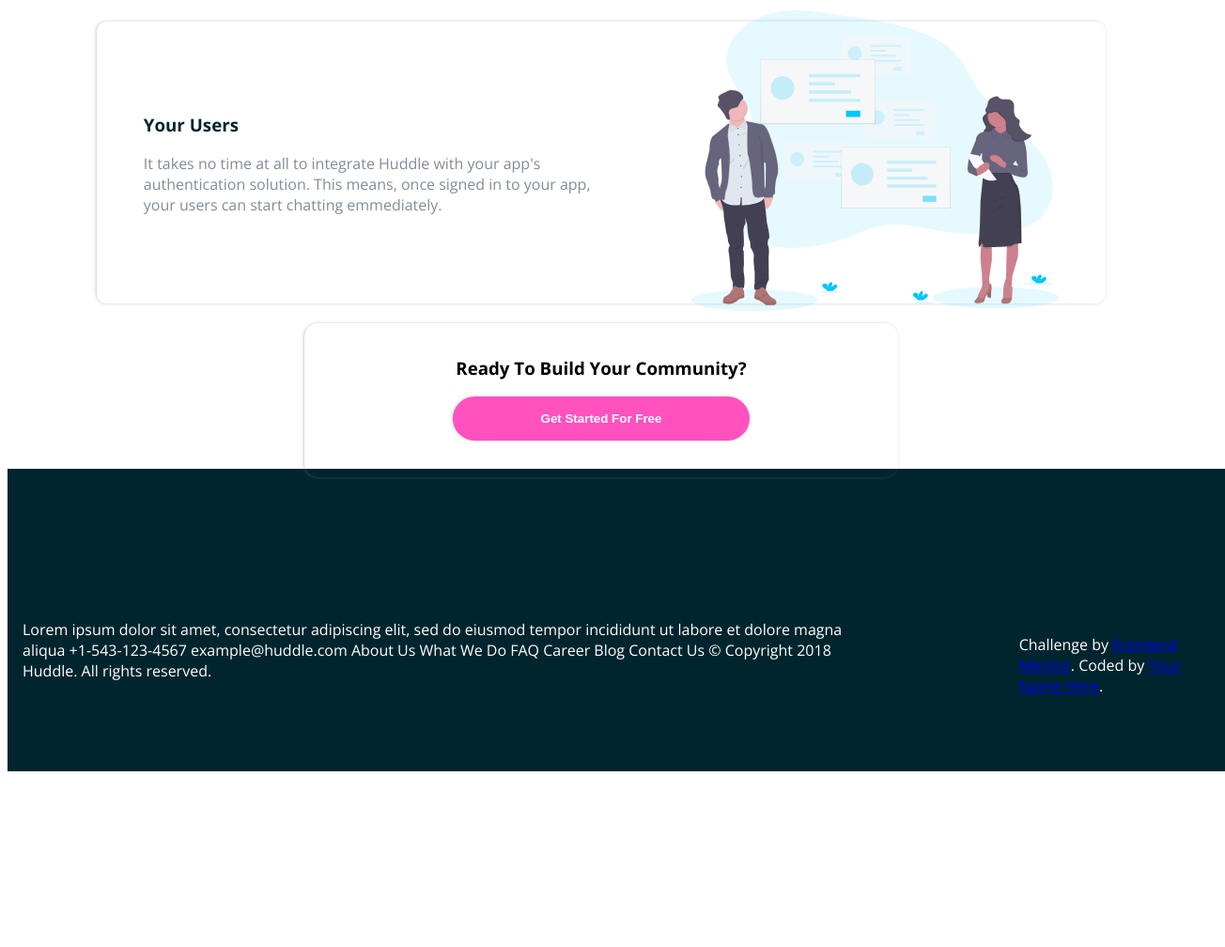
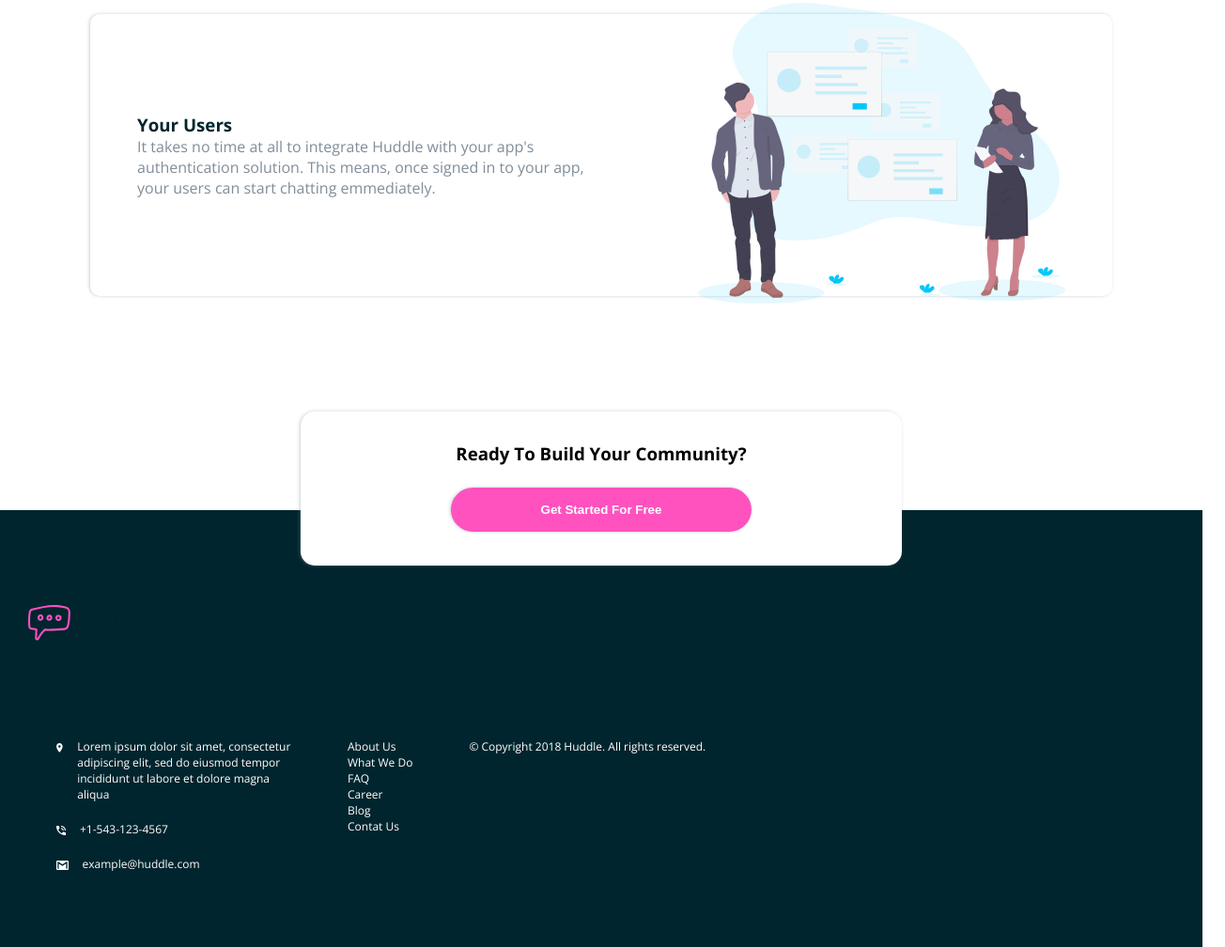
Before and after one commit to Lucas-S-Guilherme/web1, a plain HTML site: page desafioAula5/index.html in a window 1280 px wide. Shown: the part 1513-2521 px from the top of the page at 94% size, 1304 px wide, since content can reach past the window. Before the commit the page ends 2342 px from the top, so only its background shows below. Drawn offline with Linux system fonts and the light colour scheme; a web font is replaced by a local one.

Commit message:
Rodapé dando trabalho

```diff
--- /dev/null
+++ b/desafioAula5/css/reset.css
@@ -0,0 +1,4 @@
+* {
+    margin: 0;
+    padding: 0;
+}
--- a/desafioAula5/css/style.css
+++ b/desafioAula5/css/style.css
@@ -61,7 +61,8 @@ header {
 /* Flex containers em coluna*/
 header,
 .meioPagina section,
-.destaques {
+.destaques,
+.botaoFinal, footer{
     display: flex;
     flex-direction: column;
 }
@@ -70,12 +71,11 @@ header,
 header nav,
 .meioPagina,
 .bloco-destaque,
-footer
+.parte-abaixo, .contato div
 {
     display: flex;
     flex-direction: row;
 }
-
 
 header nav {
     justify-content: space-between;
@@ -189,20 +189,18 @@ nav button{
 
 .botaoFinal {
     box-shadow: var(--sombraCaixa);
-    background-color: var(--white);
+    background-color: white;
     width: 50%;
     height: 100px;
-    margin-top: 50px;
-    padding: 1rem 0rem 3rem 0rem;
+    padding: 2rem 0rem 2rem 0rem;
     border-radius: 15px;
     text-align: center;
     align-items: center;
-    top: 96%;
+    position: relative;
+    top: 75px;
     z-index: 1;
-    position: absolute;
-
+    gap: 1.5rem;
 }
-
 
 .botaoFinal button {
     border: none;
@@ -214,17 +212,33 @@ nav button{
     box-shadow: var(--sombraCaixa);
     cursor: pointer;
     font-weight: 700;
+}
+
+footer {
+    font-size: 12px;
+    background-color: var(--CianoMuitoEscuro);
+    color: white;
 
 }
 
-footer {
-    background-color: var(--CianoMuitoEscuro);
-    color: white;
-    padding: 1rem;
-    padding-top: 10rem;
-    margin-top: 10rem;
-    gap: 10rem;
-    width: 100%;
-    padding-bottom: 4rem;
-    width: 100%;
+footer, .coluna {
+    padding: 100px 30px 30px 30px;
 }
+
+.contato {
+    width: 250px;
+}
+
+.contato div{
+    padding-bottom: 20px;
+}
+
+
+.location img, .phone img, .email img  {
+    height: 10px;
+    padding: 5px 15px 0 0;
+}
+
+.parte-acima img{
+
+}
--- a/desafioAula5/index.html
+++ b/desafioAula5/index.html
@@ -7,7 +7,7 @@
   <link rel="icon" type="image/png" sizes="32x32" href="./images/favicon-32x32.png">
 
   <title>Frontend Mentor | Huddle landing page with alternating feature blocks</title>
-
+  <link rel="stylesheet" href="css/reset.css">
   <link rel="stylesheet" href="css/style.css">
 
 </head>
@@ -88,38 +88,59 @@
           <button type="button">Get Started For Free</button>
         </section>
 
+      </article>
+    </main>
 
+  <footer>
+  </div>
 
-      </article>
+    <div class="parte-acima">
+    <img src="images/logo.svg" alt="">
+    </div>
+
+    <div class="parte-abaixo">
+
+      <div class="coluna contato">
+
+        <div class="location">
+          <img src="images/icon-location.svg" alt="">
+          <p>Lorem ipsum dolor sit amet, consectetur adipiscing elit, sed do eiusmod tempor
+            incididunt ut labore et dolore magna aliqua</p>
+        </div>
+
+        <div class="phone">
+          <img src="images/icon-phone.svg" alt="">
+          <p>+1-543-123-4567</p>
+        </div>
+
+        <div class="email">
+          <img src="images/icon-email.svg" alt="">
+          <p>example@huddle.com</p>
+
+        </div>
+
+      </div>
+
+      <div class="coluna links ">
+
+        <p>About Us</p>
+        <p>What We Do</p>
+        <p>FAQ</p>
+
+        <p>Career</p>
+        <p>Blog</p>
+        <p>Contat Us</p>
+
+      </div>
+
+      <div class="coluna redes">
+        &copy; Copyright 2018 Huddle. All rights reserved.
+      </div>
+
+    </div>
 
 
 
-    </main>
-
-  <footer>
-
-
-
-  Lorem ipsum dolor sit amet, consectetur adipiscing elit, sed do eiusmod tempor
-  incididunt ut labore et dolore magna aliqua
-
-  +1-543-123-4567
-  example@huddle.com
-
-  About Us
-  What We Do
-  FAQ
-
-  Career
-  Blog
-  Contact Us
-
-  &copy; Copyright 2018 Huddle. All rights reserved.
-
-    <p class="attribution">
-      Challenge by <a href="https://www.frontendmentor.io?ref=challenge" target="_blank">Frontend Mentor</a>.
-      Coded by <a href="#">Your Name Here</a>.
-    </p>
   </footer>
 </body>
 </html>
```
